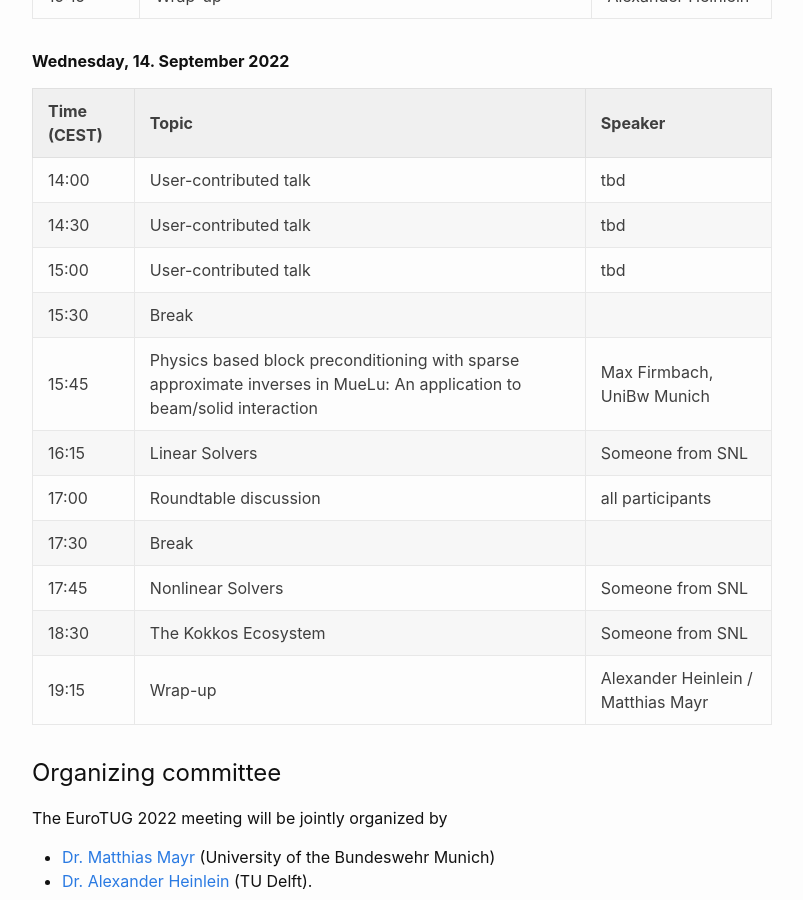
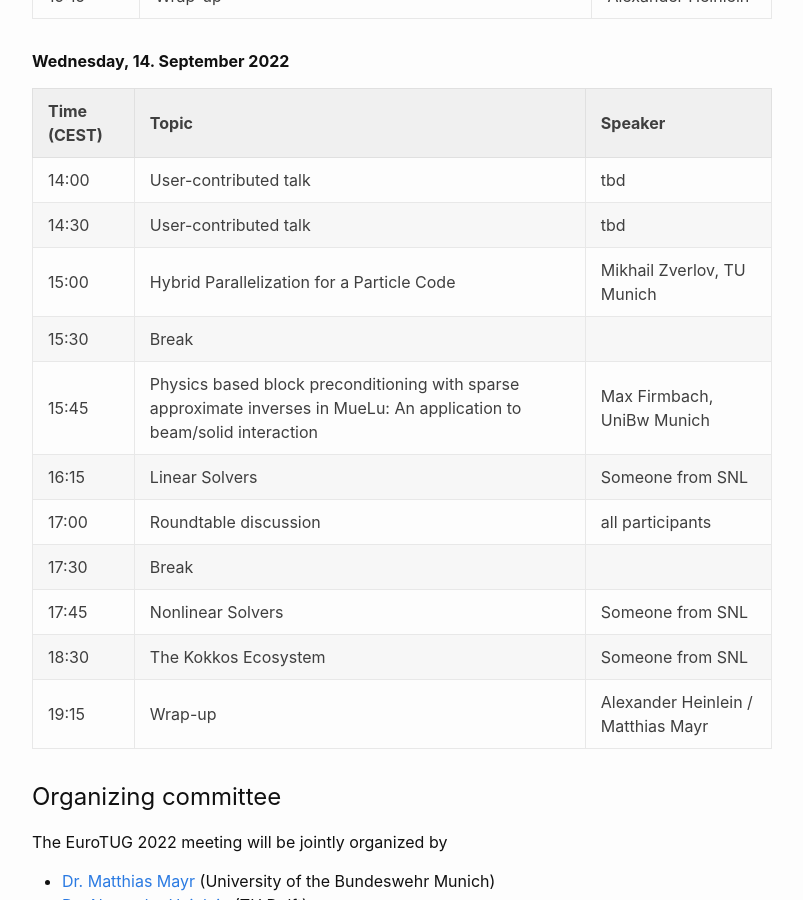
Before and after one commit to EuroTUG/eurotug.github.io, a Jekyll site: the page built from index.md, in a window 1280 px wide and 900 px high, scrolled down 2981 px. Shown: the whole window, without its empty margins (238-1041 px from the left). Built offline with Jekyll 4.4.1, drawn with Linux system fonts in a browser that asks for light colours.

Commit message:
Add talk by Mikhail Zverlov

```diff
--- a/index.md
+++ b/index.md
@@ -103,7 +103,7 @@ Here's the tentative schedule:
 | ----------- | ----------- | ----------- |
 | 14:00 | User-contributed talk | tbd |
 | 14:30 | User-contributed talk | tbd |
-| 15:00 | User-contributed talk | tbd |
+| 15:00 | Hybrid Parallelization for a Particle Code | Mikhail Zverlov, TU Munich |
 | 15:30 | Break | |
 | 15:45 | Physics based block preconditioning with sparse approximate inverses in MueLu: An application to beam/solid interaction | Max Firmbach, UniBw Munich |
 | 16:15 | Linear Solvers | Someone from SNL |
```
